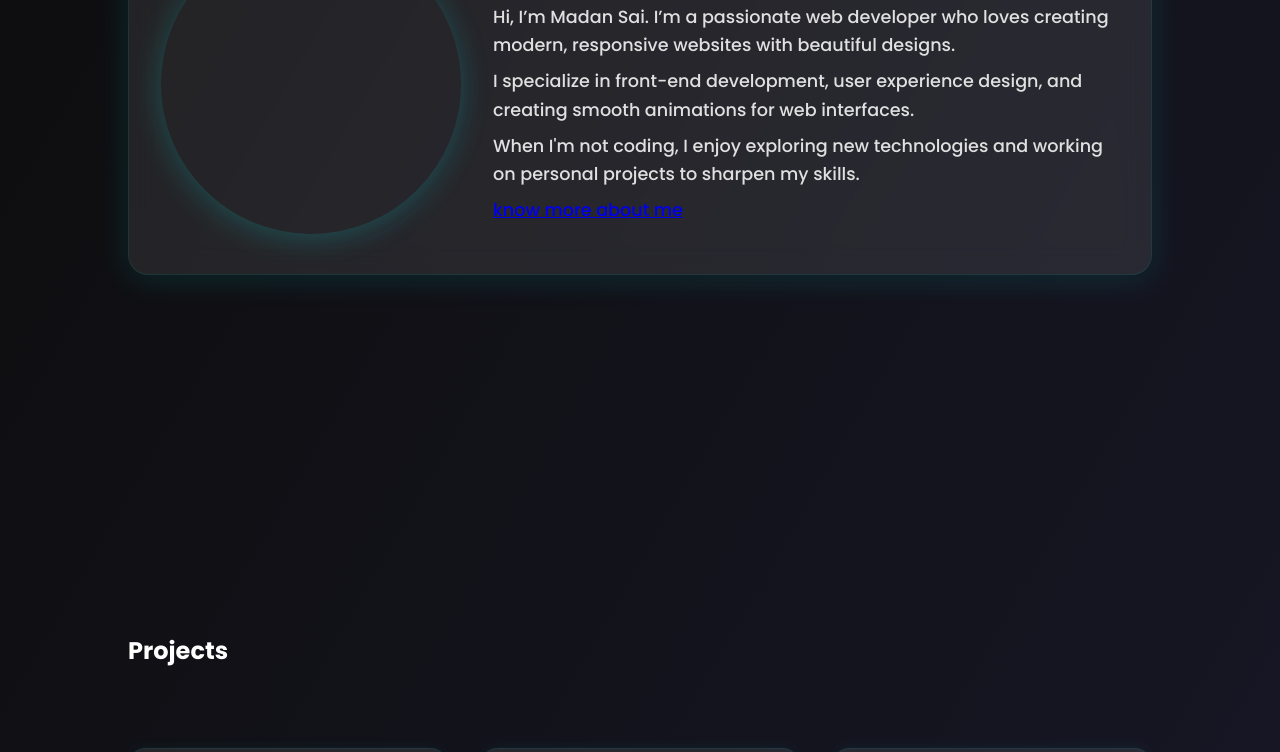
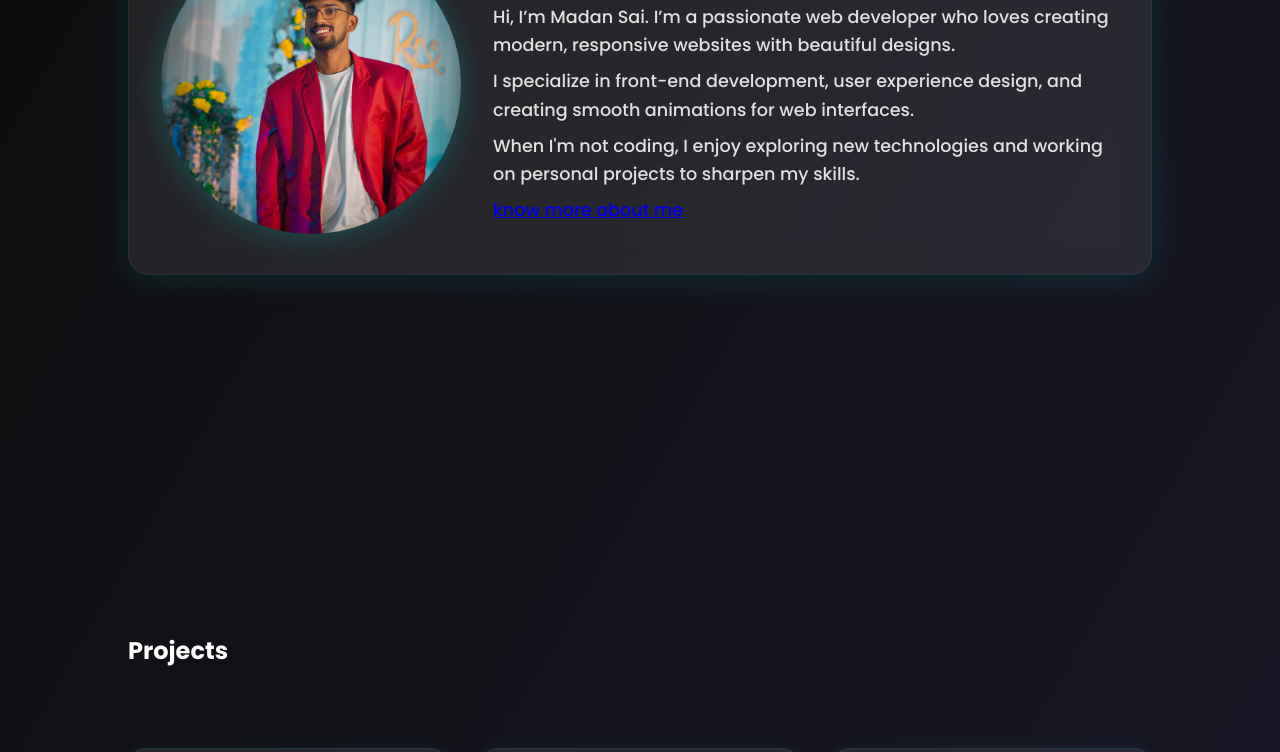
Before and after one commit to Puppala-Madansai/portfolio-design, a plain HTML site: page index.html in a window 1280 px wide. Shown: the part 348-1100 px from the top of the page. Drawn offline with Linux system fonts and the light colour scheme; files whose address does not match are found by name.

Commit message:
Update index.html

```diff
--- a/index.html
+++ b/index.html
@@ -298,7 +298,7 @@
 <section id="about">
   <div class="glass-card about-container">
     <div class="about-image">
-      <img src="./images/profile.jpg" alt="About My Image">
+      <img src="G:\My Drive\profile.jpg" alt="About My Image">
     </div>
     <div class="about-text">
       <h2>About Me</h2>
```
